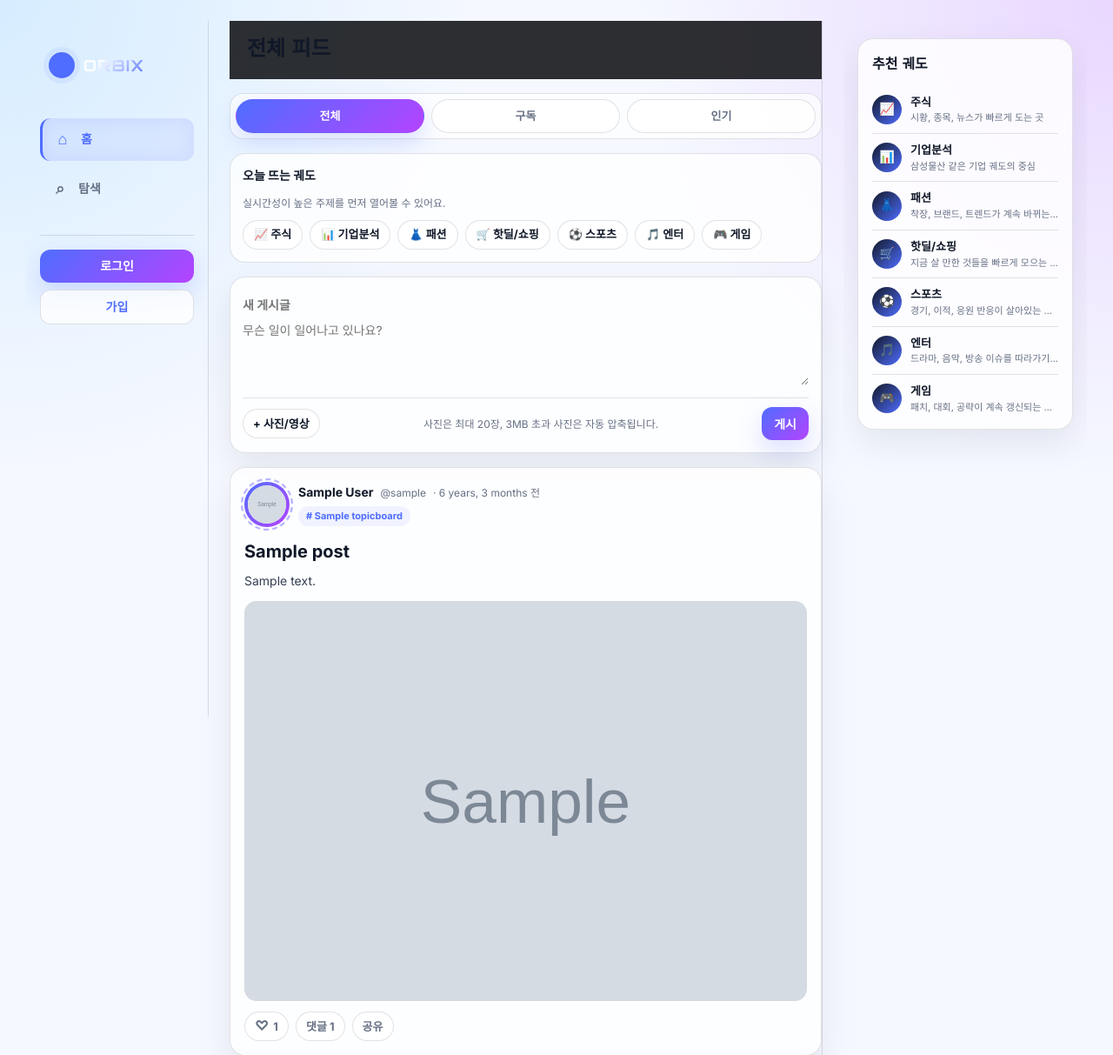
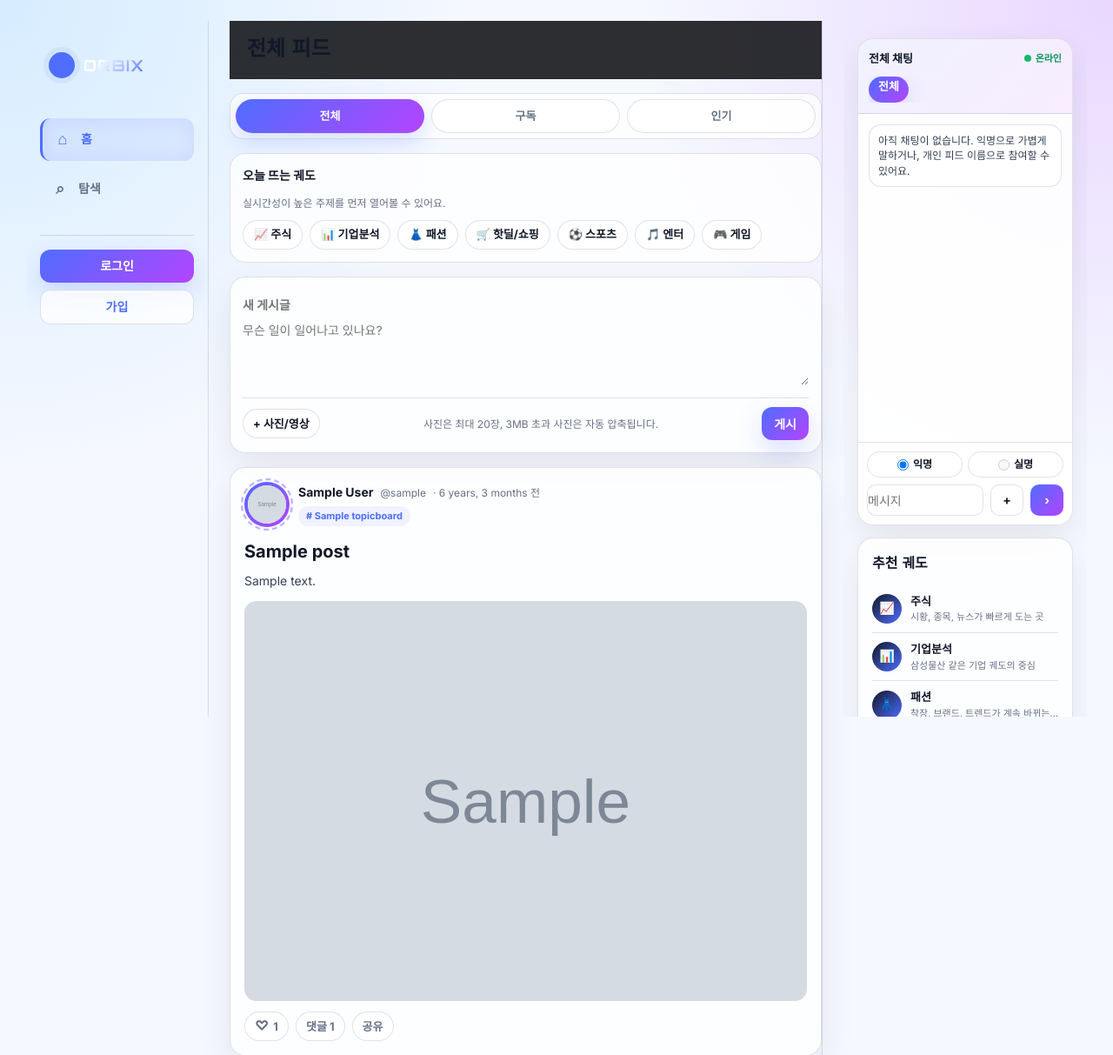
Before and after one commit to woojoong22/ORBIX, a Django app: page /home/ in a window 1280 px wide. Shown: the top 1213 px of the page at 87% size. Run offline with Django 5.2, Linux system fonts and the light colour scheme; tables that the repository leaves empty hold one stand-in row (values such as "Sample post"); grey boxes marked "Sample" are stand-in pictures; some libraries are stand-ins or nearby versions.

Commit message:
Restore desktop chat sidebar

```diff
--- a/posts/templates/home.html
+++ b/posts/templates/home.html
@@ -412,6 +412,20 @@
     border: 0;
     background: linear-gradient(135deg, var(--accent), var(--accent-2));
     color: #fff;
+  }
+
+  .desktop-chat-panel {
+    display: block;
+  }
+
+  .desktop-chat-panel .mobile-chat-card {
+    min-height: 560px;
+    max-height: calc(100vh - 48px);
+  }
+
+  .desktop-chat-panel .mobile-chat-messages {
+    min-height: 280px;
+    max-height: calc(100vh - 300px);
   }
 
   @media (max-width: 760px) {
@@ -985,7 +999,7 @@
           {% endif %}
         </div>
 
-        <div class="mobile-chat-messages" id="messages">
+        <div class="mobile-chat-messages" id="messages" data-chat-messages>
           {% for chat in chat_messages %}
             <div class="mobile-message {{ chat.identity_mode }}">
               <span class="sender">
@@ -1031,6 +1045,88 @@
 {% endblock %}
 
 {% block sidebar_right %}
+  <div class="desktop-chat-panel" aria-label="데스크톱 실시간 채팅">
+    <div class="mobile-chat-card">
+      <div class="mobile-chat-head">
+        <div class="mobile-chat-title-row">
+          <span>{{ chat_title }}</span>
+          <span class="live"><span class="dot"></span>온라인</span>
+        </div>
+        <div class="mobile-chat-tabs">
+          <a class="mobile-chat-tab {% if chat_scope == 'global' %}active{% endif %}" href="{% url 'home' %}">전체</a>
+          {% if selected_category %}
+            <a class="mobile-chat-tab {% if chat_scope == 'category' %}active{% endif %}" href="?category={{ selected_category.id }}&chat=category">{{ selected_category.name }}</a>
+          {% elif selected_board %}
+            <a class="mobile-chat-tab {% if chat_scope == 'board' %}active{% endif %}" href="?board={{ selected_board.slug }}">{{ selected_board.name }}</a>
+          {% endif %}
+          {% if user.is_authenticated %}
+            <button class="mobile-chat-tab {% if private_user %}active{% endif %}" type="button" data-private-chat-toggle>개인</button>
+          {% endif %}
+        </div>
+        {% if recent_chat_links %}
+          <div class="recent-chat-strip">
+            {% for chat_link in recent_chat_links %}
+              <a class="mobile-chat-tab" href="{{ chat_link.href }}">{{ chat_link.label }}</a>
+            {% endfor %}
+          </div>
+        {% endif %}
+        {% if user.is_authenticated %}
+          <form class="mobile-private-picker" method="get" data-private-chat-picker>
+            <input type="hidden" name="chat" value="private">
+            <select name="private_user" aria-label="개인채팅 상대">
+              {% for person in profiles %}
+                {% if person.user != user %}
+                  <option value="{{ person.user.id }}" {% if private_user.id == person.user.id %}selected{% endif %}>{{ person.display_name }}</option>
+                {% endif %}
+              {% endfor %}
+            </select>
+            <button class="btn btn-sm" type="submit">열기</button>
+          </form>
+        {% endif %}
+      </div>
+
+      <div class="mobile-chat-messages" data-chat-messages>
+        {% for chat in chat_messages %}
+          <div class="mobile-message {{ chat.identity_mode }}">
+            <span class="sender">
+              {% if chat.identity_mode == 'real' and chat.user %}
+                <a href="{% url 'profile_feed' chat.user.username %}">{{ chat.sender_name }}</a>
+              {% else %}
+                익명
+              {% endif %}
+              · {{ chat.created_at|date:"H:i" }}
+            </span>
+            {% if chat.message %}{{ chat.message }}{% endif %}
+            {% if chat.image %}<img src="{{ chat.image.url }}" alt="채팅 이미지">{% endif %}
+          </div>
+        {% empty %}
+          <div class="mobile-message">아직 채팅이 없습니다. 익명으로 가볍게 말하거나, 개인 피드 이름으로 참여할 수 있어요.</div>
+        {% endfor %}
+      </div>
+
+      <form class="mobile-chat-form" method="post" enctype="multipart/form-data">
+        {% csrf_token %}
+        <input type="hidden" name="action" value="send_chat">
+        <input type="hidden" name="chat_scope" value="{{ chat_scope }}">
+        {% if private_user %}
+          <input type="hidden" name="recipient_id" value="{{ private_user.id }}">
+        {% endif %}
+        <div class="chat-identity-toggle">
+          <label><input type="radio" name="identity_mode" value="anonymous" checked> 익명</label>
+          <label><input type="radio" name="identity_mode" value="real" {% if not user.is_authenticated %}disabled{% endif %}> 실명</label>
+        </div>
+        <div class="chat-row">
+          <input class="mobile-chat-input" data-chat-message type="text" name="message" autocomplete="off" placeholder="메시지">
+          <label class="chat-file-button" title="사진 첨부">
+            +
+            <input type="file" name="image" accept="image/jpeg,image/png,image/gif,image/webp">
+          </label>
+          <button class="chat-send" type="submit">›</button>
+        </div>
+      </form>
+    </div>
+  </div>
+
   {% if featured_orbits %}
     <div class="sidebar-card">
       <div class="sidebar-card-title">추천 궤도</div>
@@ -1093,7 +1189,7 @@
 
   document.querySelectorAll("[data-private-chat-toggle]").forEach((button) => {
     button.addEventListener("click", () => {
-      const picker = document.querySelector("[data-private-chat-picker]");
+      const picker = button.closest(".mobile-chat-card")?.querySelector("[data-private-chat-picker]");
       picker?.classList.toggle("open");
     });
   });
@@ -1138,17 +1234,15 @@
     });
   });
 
-  const messages = document.querySelector("#messages");
-  if (messages) {
+  document.querySelectorAll("[data-chat-messages]").forEach((messages) => {
     messages.scrollTop = messages.scrollHeight;
-  }
+  });
 
-  const chatForm = document.querySelector(".mobile-chat-form");
-  if (chatForm) {
+  document.querySelectorAll(".mobile-chat-form").forEach((chatForm) => {
     chatForm.addEventListener("submit", () => {
       sessionStorage.setItem(mobileModeStorageKey, "chat");
     });
-  }
+  });
 
 </script>
 {% endblock %}
```
Also changed, not shown: posts/tests.py (+7 -0 lines).
